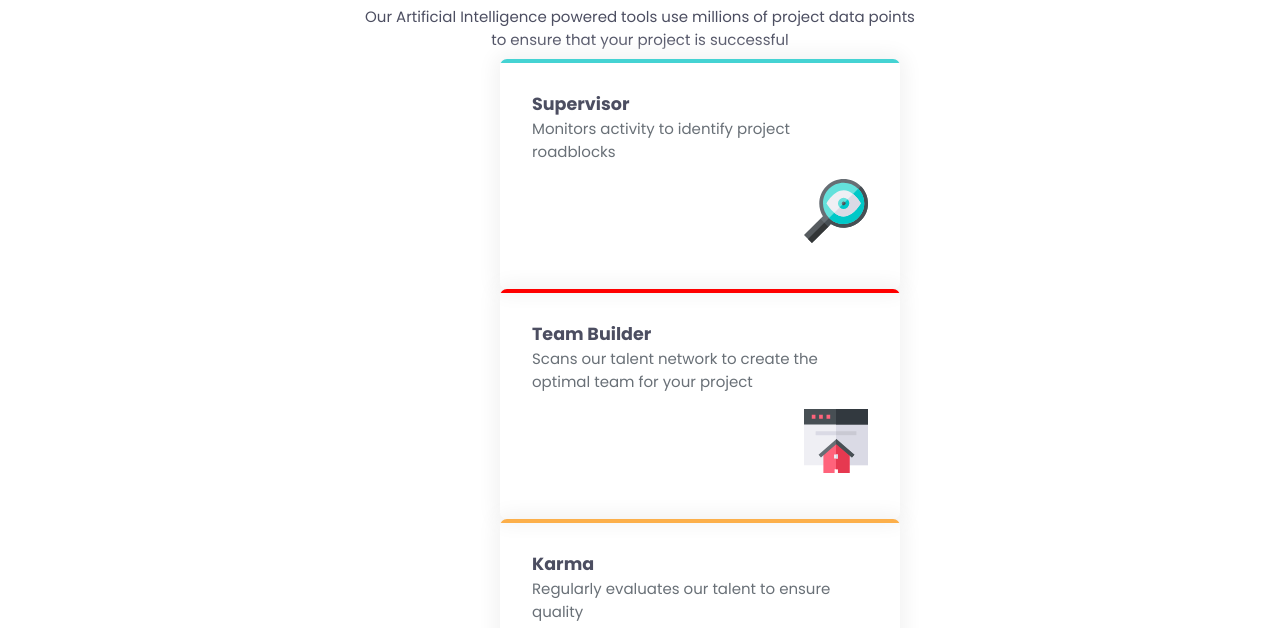
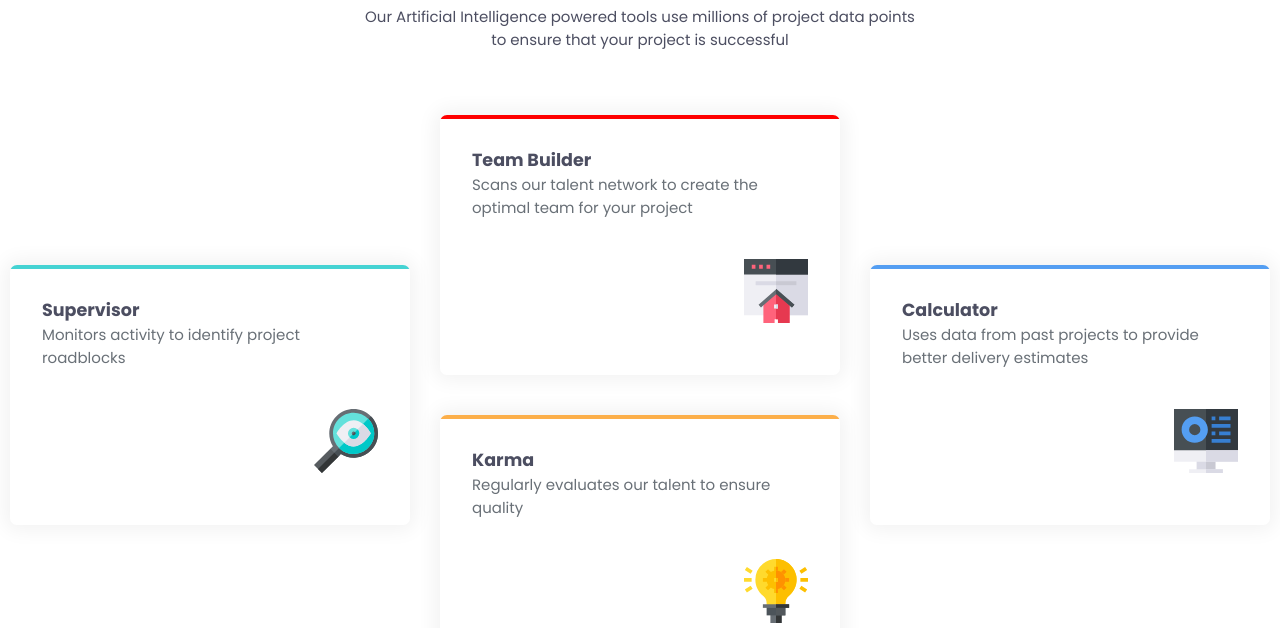
Before and after one commit to javierb256/Four-Card-Feature-Section, a plain HTML site: page index.html in a window 1280 px wide. Shown: the part 157-785 px from the top of the page. Drawn offline with Linux system fonts and the light colour scheme.

Commit message:
finished desktop view

```diff
--- a/index.html
+++ b/index.html
@@ -26,7 +26,7 @@
     </p>
 
     <div class="card-container">
-      <div class="card">
+      <div class="card" id="supervisor">
         <div class="line cyan"></div>
         <div class="content">
           <h3>Supervisor</h3>
@@ -34,7 +34,7 @@
           <img src="./images/icon-supervisor.svg" alt="magnifiying glass" />
         </div>
       </div>
-      <div class="card">
+      <div class="card" id="builder">
         <div class="line red"></div>
         <div class="content">
           <h3>Team Builder</h3>
@@ -44,7 +44,7 @@
           <img src="./images/icon-team-builder.svg" alt="homepage icon" />
         </div>
       </div>
-      <div class="card">
+      <div class="card" id="karma">
         <div class="line yellow"></div>
         <div class="content">
           <h3>Karma</h3>
@@ -52,7 +52,7 @@
           <img src="./images/icon-karma.svg" alt="lightbulb icon" />
         </div>
       </div>
-      <div class="card">
+      <div class="card" id="calculator">
         <div class="line blue"></div>
         <div class="content">
           <h3>Calculator</h3>
--- a/styles.css
+++ b/styles.css
@@ -35,6 +35,10 @@ html,
 body {
   margin: 0;
   padding: 0;
+}
+
+html {
+  height: 100vh;
 }
 
 body {
@@ -94,12 +98,11 @@ h1 + p {
 
 .card-container {
   display: block;
-  margin-left: 500px;
 }
 .card {
   font-family: var(--poppins);
   width: 400px;
-  height: 230px;
+  height: 260px;
   border-radius: 7px;
   position: relative;
   box-shadow: 0px 0px 20px 5px hsl(0, 0%, 95%);
@@ -129,7 +132,7 @@ h1 + p {
 .card img {
   display: block;
   margin-left: auto;
-  margin-top: 1rem;
+  margin-top: 2.5rem;
 }
 
 .attribution {
@@ -140,7 +143,64 @@ h1 + p {
   color: hsl(228, 45%, 44%);
 }
 
-@media screen and (max-width: 767px){
+footer {
+  /* position: absolute; */
+  bottom: 0;
+}
+
+@media screen and (min-width: 992px) {
+  .card-container {
+    height: 500px;
+    width: 80%;
+    margin-top: 4rem;
+    margin-left: auto;
+    margin-right: auto;
+    display: grid;
+    grid-template-columns: 400px 400px 400px;
+    grid-template-rows: 1fr 1fr 1fr;
+    grid-row-gap: 40px;
+    grid-column-gap: 30px;
+    justify-content: center;
+    grid-template-areas:
+      "supervisor builder calculator"
+      "supervisor builder calculator"
+      "supervisor karma   calculator";
+
+    /* grid-template-columns: ; */
+    /* grid-template-rows: ; */
+    /* grid-column: ; */
+    /* grid-row */
+  }
+
+  #supervisor {
+    grid-area: supervisor;
+    grid-row-start: 2;
+  }
+
+  #builder {
+    grid-area: builder;
+  }
+
+  #karma {
+    grid-area: karma;
+  }
+
+  #calculator {
+    grid-area: calculator;
+    grid-row-start: 2;
+  }
+
+  footer {
+    position: absolute;
+    bottom: 0;
+    left: 0;
+    right: 0;
+    margin-left: auto;
+    margin-right: auto;
+  }
+}
+
+@media screen and (max-width: 767px) {
   h1 + p {
     margin-top: 1rem;
     margin-bottom: 5rem;
@@ -181,10 +241,9 @@ h1 + p {
   .card img {
     padding-top: 1rem;
   }
-
 }
 
-@media screen and (max-width: 350px){
+@media screen and (max-width: 350px) {
   h1 {
     font-size: 1.4rem;
   }
```
